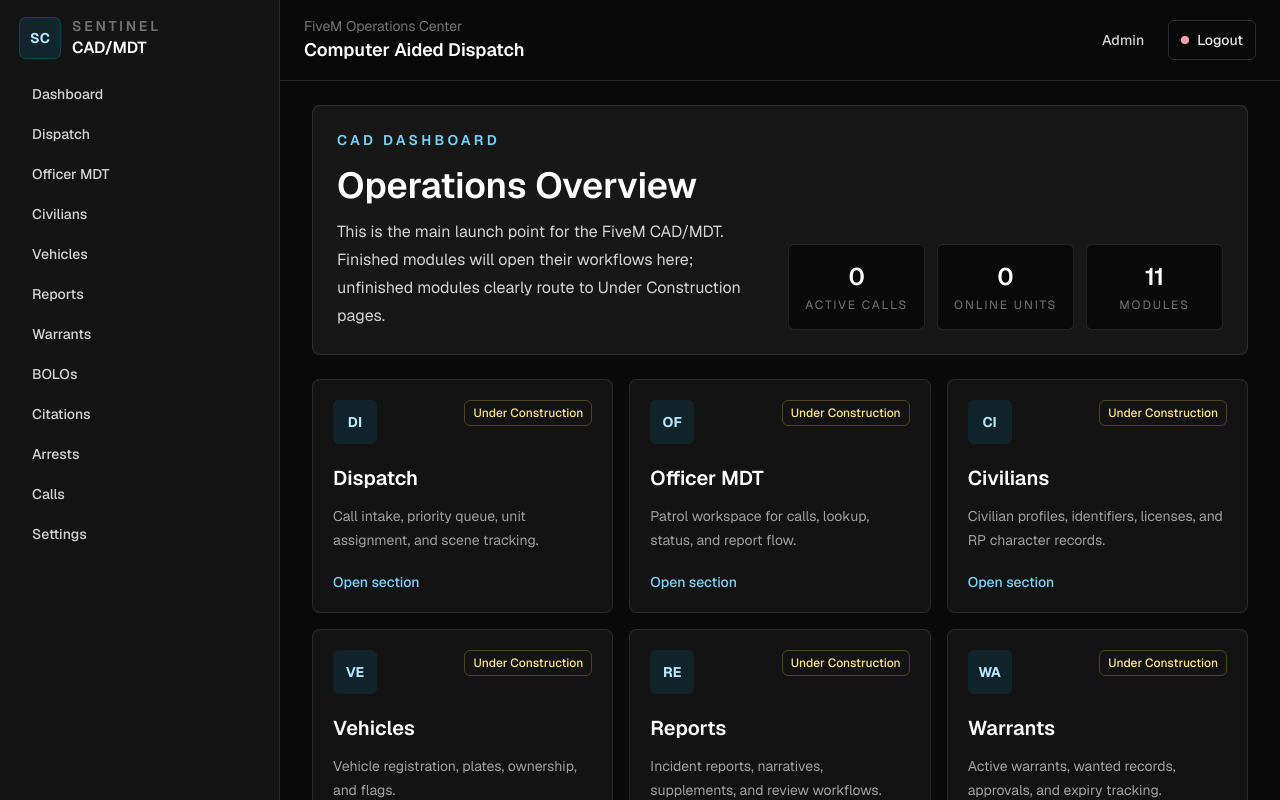
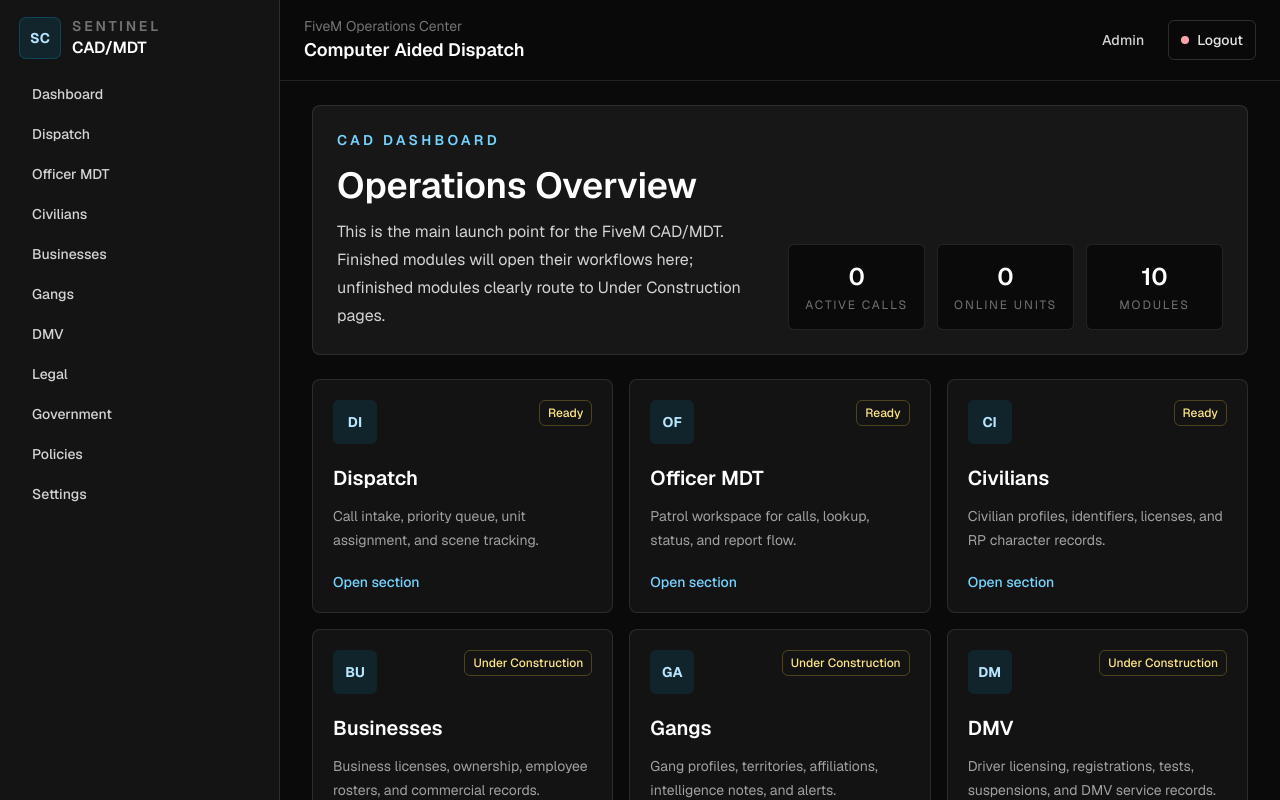
Before and after one commit to Firehorse101249/fivem-cad-mdt, a Next.js app: page /cad in a window 1280 px wide. Shown: the top 800 px of the page. Built offline with nearby package versions, Linux system fonts and the light colour scheme.

Commit message:
Updated dashboard + added dispatch login

```diff
--- a/app/_data/cad.ts
+++ b/app/_data/cad.ts
@@ -10,60 +10,54 @@
     title: "Dispatch",
     href: "/cad/dispatch",
     description: "Call intake, priority queue, unit assignment, and scene tracking.",
-    status: "Under Construction",
+    status: "Ready",
   },
   {
     title: "Officer MDT",
     href: "/cad/officer",
     description: "Patrol workspace for calls, lookup, status, and report flow.",
-    status: "Under Construction",
+    status: "Ready",
   },
   {
     title: "Civilians",
     href: "/cad/civilians",
     description: "Civilian profiles, identifiers, licenses, and RP character records.",
+    status: "Ready",
+  },
+  {
+    title: "Businesses",
+    href: "/cad/businesses",
+    description: "Business licenses, ownership, employee rosters, and commercial records.",
     status: "Under Construction",
   },
   {
-    title: "Vehicles",
-    href: "/cad/vehicles",
-    description: "Vehicle registration, plates, ownership, and flags.",
+    title: "Gangs",
+    href: "/cad/gangs",
+    description: "Gang profiles, territories, affiliations, intelligence notes, and alerts.",
     status: "Under Construction",
   },
   {
-    title: "Reports",
-    href: "/cad/reports",
-    description: "Incident reports, narratives, supplements, and review workflows.",
+    title: "DMV",
+    href: "/cad/dmv",
+    description: "Driver licensing, registrations, tests, suspensions, and DMV service records.",
     status: "Under Construction",
   },
   {
-    title: "Warrants",
-    href: "/cad/warrants",
-    description: "Active warrants, wanted records, approvals, and expiry tracking.",
+    title: "Legal",
+    href: "/cad/legal",
+    description: "Court, attorney, case, statute, and legal workflow references.",
     status: "Under Construction",
   },
   {
-    title: "BOLOs",
-    href: "/cad/bolos",
-    description: "Be-on-the-lookout notices for persons, vehicles, and officer safety.",
+    title: "Government",
+    href: "/cad/government",
+    description: "Government offices, public employees, permits, notices, and civic records.",
     status: "Under Construction",
   },
   {
-    title: "Citations",
-    href: "/cad/citations",
-    description: "Citation writing, fine tables, court references, and history.",
-    status: "Under Construction",
-  },
-  {
-    title: "Arrests",
-    href: "/cad/arrests",
-    description: "Arrest booking, charges, evidence references, and custody notes.",
-    status: "Under Construction",
-  },
-  {
-    title: "Calls",
-    href: "/cad/calls",
-    description: "Call history, active events, notes, timestamps, and dispositions.",
+    title: "Policies",
+    href: "/cad/policies",
+    description: "Department policies, SOPs, server rules, and staff-facing guidance.",
     status: "Under Construction",
   },
   {
--- /dev/null
+++ b/app/cad/businesses/page.tsx
@@ -0,0 +1,10 @@
+import { UnderConstruction } from "../../_components/UnderConstruction";
+
+export default function BusinessesPage() {
+  return (
+    <UnderConstruction
+      title="Businesses"
+      description="Business licenses, ownership records, employee rosters, commercial permits, and business status workflows will be built here."
+    />
+  );
+}
--- /dev/null
+++ b/app/cad/dmv/page.tsx
@@ -0,0 +1,10 @@
+import { UnderConstruction } from "../../_components/UnderConstruction";
+
+export default function DmvPage() {
+  return (
+    <UnderConstruction
+      title="DMV"
+      description="Driver licensing, vehicle registration workflows, testing records, suspensions, and DMV service actions will be built here."
+    />
+  );
+}
--- /dev/null
+++ b/app/cad/gangs/page.tsx
@@ -0,0 +1,10 @@
+import { UnderConstruction } from "../../_components/UnderConstruction";
+
+export default function GangsPage() {
+  return (
+    <UnderConstruction
+      title="Gangs"
+      description="Gang profiles, territories, affiliations, intelligence notes, and staff-managed alerts will be built here."
+    />
+  );
+}
--- /dev/null
+++ b/app/cad/government/page.tsx
@@ -0,0 +1,10 @@
+import { UnderConstruction } from "../../_components/UnderConstruction";
+
+export default function GovernmentPage() {
+  return (
+    <UnderConstruction
+      title="Government"
+      description="Government offices, public employees, permits, civic notices, and administrative records will be built here."
+    />
+  );
+}
--- /dev/null
+++ b/app/cad/legal/page.tsx
@@ -0,0 +1,10 @@
+import { UnderConstruction } from "../../_components/UnderConstruction";
+
+export default function LegalPage() {
+  return (
+    <UnderConstruction
+      title="Legal"
+      description="Court workflows, attorneys, case tracking, legal notices, statutes, and justice-system records will be built here."
+    />
+  );
+}
--- a/app/cad/page.tsx
+++ b/app/cad/page.tsx
@@ -21,7 +21,7 @@
             {[
               ["0", "Active calls"],
               ["0", "Online units"],
-              ["11", "Modules"],
+              [String(cadSections.length), "Modules"],
             ].map(([value, label]) => (
               <div key={label} className="rounded-md border border-white/10 bg-neutral-950 p-4">
                 <div className="text-2xl font-semibold text-white">{value}</div>
--- /dev/null
+++ b/app/cad/policies/page.tsx
@@ -0,0 +1,10 @@
+import { UnderConstruction } from "../../_components/UnderConstruction";
+
+export default function PoliciesPage() {
+  return (
+    <UnderConstruction
+      title="Policies"
+      description="Department policies, SOPs, server rules, staff guidance, and searchable policy references will be built here."
+    />
+  );
+}
--- a/components/dispatch/DispatchWorkstation.tsx
+++ b/components/dispatch/DispatchWorkstation.tsx
@@ -50,6 +50,14 @@
 const serviceTypes: ServiceType[] = ["Law Enforcement", "Fire", "EMS", "Tow", "Multi-agency"];
 const boloTypes: BoloType[] = ["Person", "Vehicle", "Weapon", "Officer safety", "Missing person", "Stolen vehicle"];
 const toneById = Object.fromEntries(toneConfig.map((tone) => [tone.id, tone])) as Record<ToneConfig["id"], ToneConfig>;
+const dispatchSessionKey = "sentinel-dispatch-session";
+
+type DispatchSession = {
+  channel: string;
+  dispatcherId: string;
+  dispatcherName: string;
+  shiftStartedAt: string;
+};
 
 function nowTime() {
   return new Intl.DateTimeFormat("en-US", { hour: "2-digit", minute: "2-digit", hour12: false }).format(new Date());
@@ -74,6 +82,8 @@
 }
 
 export function DispatchWorkstation() {
+  const [session, setSession] = useState<DispatchSession | null>(null);
+  const [hydrated, setHydrated] = useState(false);
   const [activeModule, setActiveModule] = useState<DispatchModule>("command-center");
   const [calls, setCalls] = useState<DispatchCall[]>([]);
   const [units, setUnits] = useState<DispatchUnit[]>([]);
@@ -98,6 +108,20 @@
   const previousEmergencyUnitIdsRef = useRef<Set<string>>(new Set());
 
   const selectedCall = calls.find((call) => call.id === selectedCallId) ?? null;
+
+  useEffect(() => {
+    queueMicrotask(() => {
+      const stored = window.localStorage.getItem(dispatchSessionKey);
+      if (stored) {
+        try {
+          setSession(JSON.parse(stored) as DispatchSession);
+        } catch {
+          window.localStorage.removeItem(dispatchSessionKey);
+        }
+      }
+      setHydrated(true);
+    });
+  }, []);
 
   const refreshDispatchData = useCallback(async (nextSelectedCallId = "") => {
     const supabase = getSupabaseBrowserClient();
@@ -175,12 +199,24 @@
     return () => window.clearInterval(intervalId);
   }, [signal100Active, volume]);
 
-  const addLog = useCallback((message: string, related?: string, actor = "DISP-01") => {
+  const addLog = useCallback((message: string, related?: string, actor?: string) => {
     setLog((current) => [
-      { actor, id: makeId("log"), message, related, timestamp: nowTime() },
+      { actor: actor ?? session?.dispatcherId ?? "DISPATCH", id: makeId("log"), message, related, timestamp: nowTime() },
       ...current,
     ]);
-  }, []);
+  }, [session?.dispatcherId]);
+
+  function startSession(nextSession: DispatchSession) {
+    window.localStorage.setItem(dispatchSessionKey, JSON.stringify(nextSession));
+    setSession(nextSession);
+    addLog(`${nextSession.dispatcherId} signed into dispatch on ${nextSession.channel}.`, "Dispatch Login", nextSession.dispatcherId);
+  }
+
+  function endSession() {
+    window.localStorage.removeItem(dispatchSessionKey);
+    setSession(null);
+    setActiveModule("command-center");
+  }
 
   async function updateCallStatus(callId: string, status: CallStatus) {
     const supabase = getSupabaseBrowserClient();
@@ -350,12 +386,18 @@
     }
   }, [triggerPanicSequence, units]);
 
+  if (!hydrated) {
+    return <div className="min-h-screen bg-neutral-950 p-6 text-neutral-300">Loading dispatch terminal...</div>;
+  }
+
+  if (!session) return <DispatchLogin onSubmit={startSession} />;
+
   return (
     <div className="min-h-screen bg-neutral-950 text-neutral-100">
       <div className="grid min-h-screen lg:grid-cols-[240px_1fr]">
-        <ModuleRail activeModule={activeModule} onModuleChange={setActiveModule} />
+        <ModuleRail activeModule={activeModule} onModuleChange={setActiveModule} session={session} />
         <div className="min-w-0">
-          <TerminalBar calls={calls} syncNotice={syncNotice} units={units} />
+          <TerminalBar calls={calls} onEndSession={endSession} session={session} syncNotice={syncNotice} units={units} />
           <main className="h-[calc(100vh-76px)] overflow-y-auto p-4">
             {activeModule === "command-center" ? (
               <CommandCenter
@@ -421,9 +463,11 @@
 function ModuleRail({
   activeModule,
   onModuleChange,
+  session,
 }: {
   activeModule: DispatchModule;
   onModuleChange: (module: DispatchModule) => void;
+  session: DispatchSession;
 }) {
   return (
     <aside className="border-b border-white/10 bg-neutral-950 lg:border-b-0 lg:border-r">
@@ -432,7 +476,7 @@
           Sentinel CAD
         </Link>
         <p className="mt-2 text-lg font-semibold text-white">Dispatch Terminal</p>
-        <p className="mt-1 text-xs text-neutral-500">Fictional FiveM workstation</p>
+        <p className="mt-1 font-mono text-xs text-neutral-500">{session.dispatcherId} / {session.channel}</p>
       </div>
       <nav className="flex gap-2 overflow-x-auto p-3 lg:block lg:space-y-1 lg:overflow-visible">
         {modules.map((module) => (
@@ -454,14 +498,27 @@
   );
 }
 
-function TerminalBar({ calls, syncNotice, units }: { calls: DispatchCall[]; syncNotice: string; units: DispatchUnit[] }) {
+function TerminalBar({
+  calls,
+  onEndSession,
+  session,
+  syncNotice,
+  units,
+}: {
+  calls: DispatchCall[];
+  onEndSession: () => void;
+  session: DispatchSession;
+  syncNotice: string;
+  units: DispatchUnit[];
+}) {
   const panicCount = units.filter((unit) => unit.status === "Panic" || unit.status === "Signal 100").length;
   return (
     <header className="border-b border-white/10 bg-neutral-900 px-4 py-3">
       <div className="flex flex-col gap-3 xl:flex-row xl:items-center xl:justify-between">
         <div>
           <p className="text-xs uppercase tracking-[0.22em] text-neutral-500">Terminal Session</p>
-          <h1 className="text-xl font-semibold text-white">Los Santos Dispatch Workstation</h1>
+          <h1 className="text-xl font-semibold text-white">{session.dispatcherName} - {session.dispatcherId}</h1>
+          <p className="mt-1 font-mono text-xs text-neutral-500">{session.channel} / Shift {session.shiftStartedAt}</p>
         </div>
         <div className="flex flex-wrap gap-2 text-xs">
           <Pill>Primary Channel</Pill>
@@ -469,9 +526,94 @@
           <Pill>{units.filter((unit) => unit.status === "Available").length} Available Units</Pill>
           <Pill critical={panicCount > 0}>{panicCount} Emergency Flags</Pill>
           <Pill>{syncNotice}</Pill>
+          <button onClick={onEndSession} className="rounded-md border border-white/15 px-3 py-1 text-neutral-300 hover:bg-white/10">End Shift</button>
         </div>
       </div>
     </header>
+  );
+}
+
+function DispatchLogin({ onSubmit }: { onSubmit: (session: DispatchSession) => void }) {
+  const [dispatcherId, setDispatcherId] = useState("");
+  const [dispatcherName, setDispatcherName] = useState("");
+  const [channel, setChannel] = useState("Primary Dispatch");
+  const [loggingIn, setLoggingIn] = useState(false);
+
+  function submit(event: FormEvent<HTMLFormElement>) {
+    event.preventDefault();
+    if (!dispatcherId.trim()) return;
+    setLoggingIn(true);
+    window.setTimeout(() => {
+      onSubmit({
+        channel,
+        dispatcherId: dispatcherId.trim().toUpperCase(),
+        dispatcherName: dispatcherName.trim() || "Dispatch Operator",
+        shiftStartedAt: nowTime(),
+      });
+    }, 500);
+  }
+
+  return (
+    <div className="min-h-screen bg-[#06080b] px-4 py-6 text-neutral-100">
+      <div className="mx-auto flex min-h-[calc(100vh-48px)] max-w-6xl items-center">
+        <div className="grid w-full gap-5 lg:grid-cols-[0.95fr_1.05fr]">
+          <section className="border border-white/10 bg-neutral-950 p-5 shadow-2xl shadow-black/40">
+            <p className="text-xs font-semibold uppercase tracking-[0.24em] text-sky-300">Dispatch Workstation</p>
+            <h1 className="mt-3 text-3xl font-semibold text-white">Sign Into Dispatch</h1>
+            <p className="mt-3 text-sm leading-6 text-neutral-400">
+              Start a dispatcher shift before opening the live CAD workstation. Calls, units, BOLOs, tones, and Signal 100 controls sync through Supabase after sign-in.
+            </p>
+            <div className="mt-6 grid gap-3 text-sm">
+              <Info label="Console" value="CAD dispatch terminal" />
+              <Info label="Network" value="Supabase CAD sync" />
+              <Info label="Shift Control" value="Sign in initializes the dispatcher session" />
+            </div>
+          </section>
+
+          <form onSubmit={submit} className="border border-white/10 bg-neutral-900 p-5 shadow-2xl shadow-black/40">
+            <div className="grid gap-4 md:grid-cols-2">
+              <label className="block md:col-span-2">
+                <span className="text-xs font-semibold uppercase tracking-[0.16em] text-neutral-500">Dispatcher ID</span>
+                <input
+                  value={dispatcherId}
+                  onChange={(event) => setDispatcherId(event.target.value)}
+                  required
+                  className="mt-2 h-12 w-full border border-white/10 bg-neutral-950 px-3 font-mono text-lg text-white"
+                  placeholder="DISP-01"
+                />
+              </label>
+              <label className="block md:col-span-2">
+                <span className="text-xs font-semibold uppercase tracking-[0.16em] text-neutral-500">Dispatcher Name</span>
+                <input
+                  value={dispatcherName}
+                  onChange={(event) => setDispatcherName(event.target.value)}
+                  className="mt-2 h-11 w-full border border-white/10 bg-neutral-950 px-3 text-sm text-white"
+                  placeholder="Last, First"
+                />
+              </label>
+              <label className="block md:col-span-2">
+                <span className="text-xs font-semibold uppercase tracking-[0.16em] text-neutral-500">Channel Assignment</span>
+                <select value={channel} onChange={(event) => setChannel(event.target.value)} className="mt-2 h-11 w-full border border-white/10 bg-neutral-950 px-3 text-sm text-white">
+                  <option>Primary Dispatch</option>
+                  <option>Law Enforcement</option>
+                  <option>Fire/EMS</option>
+                  <option>Tow / Services</option>
+                  <option>Supervisor</option>
+                </select>
+              </label>
+            </div>
+            <div className="mt-5 flex flex-wrap gap-3">
+              <button type="submit" className="min-h-12 bg-sky-400 px-5 text-sm font-bold text-neutral-950 hover:bg-sky-300">
+                {loggingIn ? "Signing into dispatch..." : "Open Dispatch"}
+              </button>
+            </div>
+            <p className="mt-4 border border-dashed border-amber-300/25 bg-amber-300/[0.06] px-3 py-2 text-sm text-amber-100">
+              FiveM dispatcher duty bridge -- Under Construction
+            </p>
+          </form>
+        </div>
+      </div>
+    </div>
   );
 }
 
```
